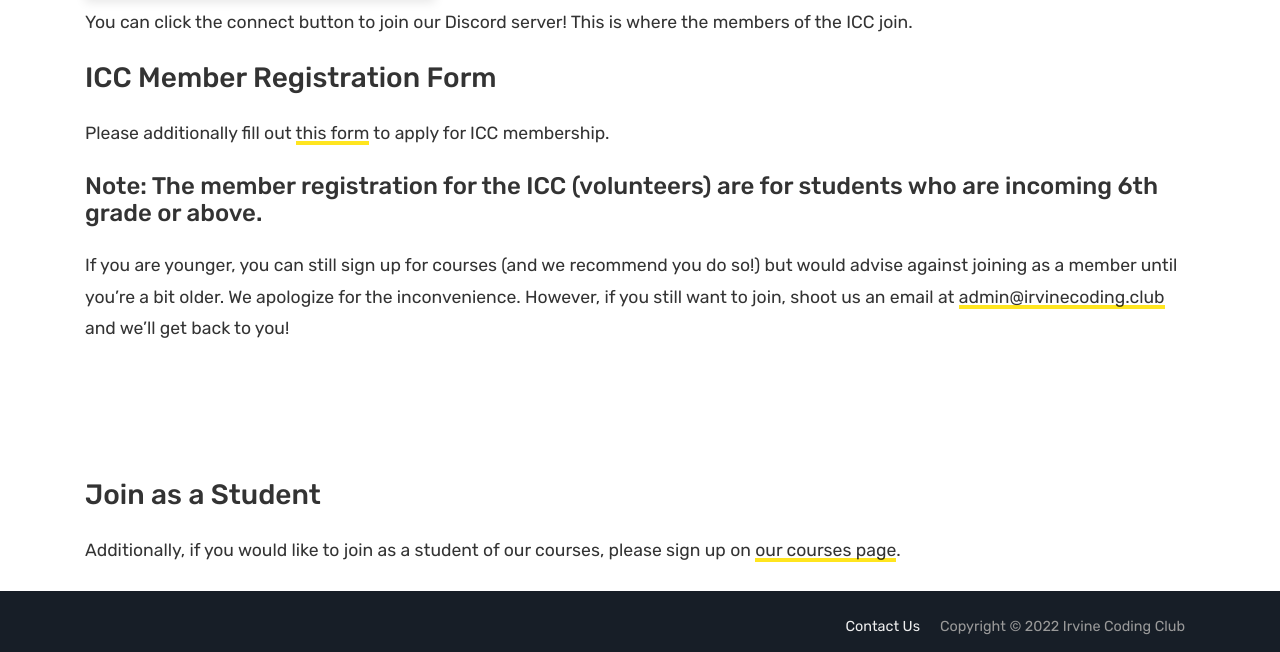
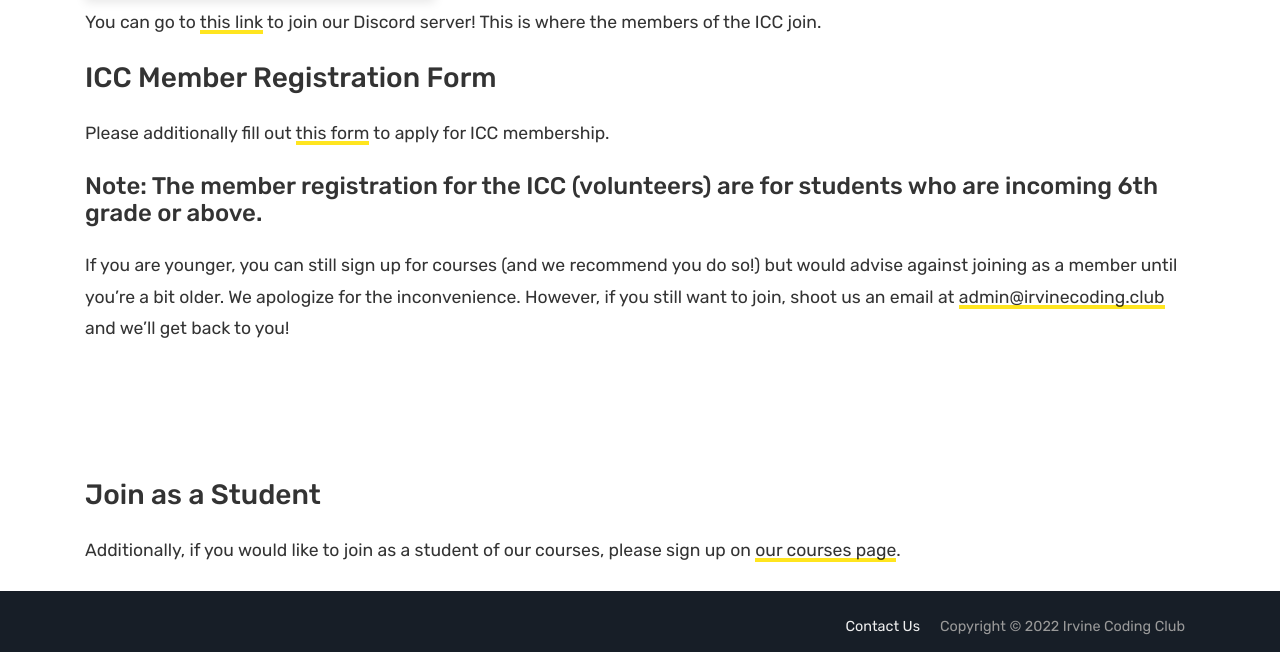
Before and after one commit to irvinecodingclub/irvinecodingclub.github.io, a Jekyll site: the page built from join.md, in a window 1280 px wide and 900 px high, scrolled down 846 px, cut to the strip 248-900 px from the top of the window. Built offline with Jekyll 4.4.1, drawn with Linux system fonts in a browser that asks for light colours.

Commit message:
add discord join link

```diff
--- a/join.md
+++ b/join.md
@@ -20,7 +20,7 @@ The ICC is a PVSA certifying organization which means you will be compensated wi
 <div class="large text-muted">
   <iframe src="https://discord.com/widget?id=800120401107746846&theme=dark" width="350" height="500" allowtransparency="true" frameborder="0" sandbox="allow-popups allow-popups-to-escape-sandbox allow-same-origin allow-scripts"></iframe>
 </div>
-You can click the connect button to join our Discord server! This is where the members of the ICC join.
+You can go to [this link](https://irvinecoding.club/discord) to join our Discord server! This is where the members of the ICC join.
 
 ### ICC Member Registration Form
 Please additionally fill out [this form](https://forms.gle/Ky4S6YLkkursGyZn6) to apply for ICC membership.
```
